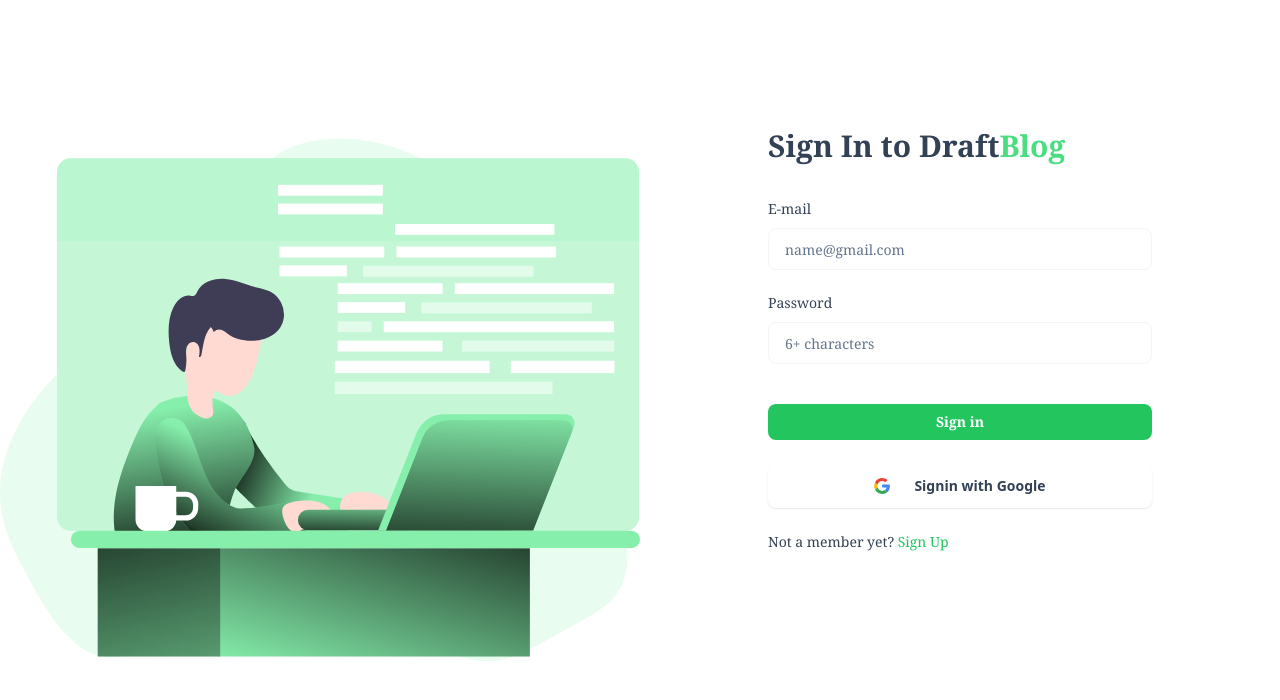
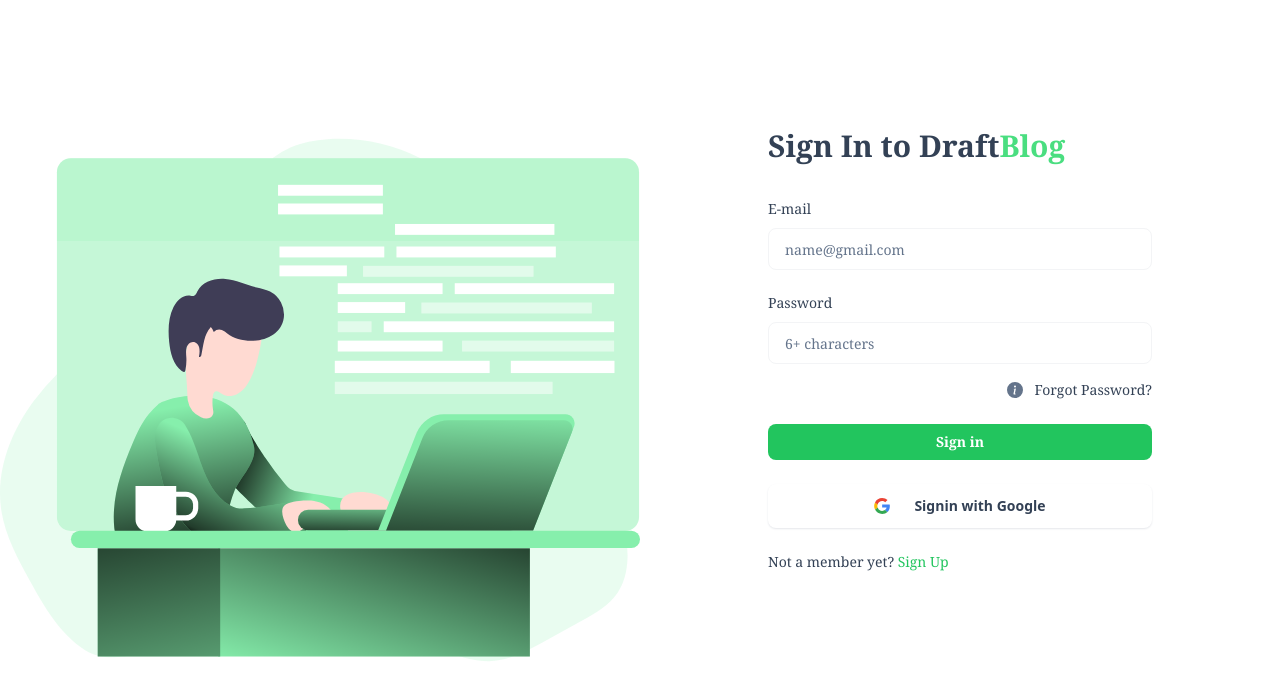
Before and after one commit to noruwa03/DraftBlog, a Nuxt app: page /sign-in in a window 1280 px wide. Shown: the top 700 px of the page. Built offline with nearby package versions, Linux system fonts and the light colour scheme; no server answers; the database is empty.

Commit message:
Added forgot-password and firebase sendPasswordResetEmail

```diff
--- /dev/null
+++ b/pages/forgot-password.vue
@@ -0,0 +1,62 @@
+<script setup lang="ts">
+import { userAuth } from "~/store/auth/authentication";
+definePageMeta({
+  layout: "custom",
+});
+
+const auth = userAuth();
+const email = ref("");
+
+const submit = () => {
+  auth.SEND_PASSWORD_RESET(email.value);
+};
+</script>
+
+<template>
+  <main>
+    <Head>
+      <Title>DraftBlog - Blogging site created by Obaseki Noruwa</Title>
+      <Meta
+        name="description"
+        content="Personal blogging site created by Obaseki Noruwa"
+      />
+    </Head>
+    <div class="fixed top-0 left-0 h-screen w-full bg-[#000000cc] z-20">
+      <div
+        v-if="auth.passwordReset"
+        class="lg:w-2/5 w-4/5 fixed top-[50%] left-[50%] -translate-y-[50%] -translate-x-[50%] p-8 bg-white shadow-sm shadow-green-300 rounded-lg"
+      >
+        <div class="lg:text-xl text-base text-center text-green-400 my-4">
+          Password reset email sent!, check your email.
+        </div>
+
+        <div class="text-center my-6">
+          <NuxtLink
+            to="/"
+            class="px-8 py-3 text-base bg-green-400 rounded-md text-white font-medium"
+            >Go Home</NuxtLink
+          >
+        </div>
+      </div>
+      <div
+        v-else
+        class="lg:w-2/5 w-4/5 fixed top-[50%] left-[50%] -translate-y-[50%] -translate-x-[50%] p-8 bg-white shadow-sm shadow-green-300 rounded-lg"
+      >
+        <form @submit.prevent="submit">
+          <input
+            type="email"
+            class="outline-none border-[1px] border-gray-200 focus:border-green-400 px-4 py-2 rounded-lg w-full mb-5 mt-2 placeholder:text-slate-500 placeholder:font-serif placeholder:font-normal placeholder:text-sm text-sm lg:text-base text-slate-700"
+            placeholder="name@gmail.com"
+            v-model="email"
+            required
+          />
+          <button
+            class="w-full bg-green-500 py-2 outline-none text-white text-sm font-bold mt-0 rounded-lg"
+          >
+            Send
+          </button>
+        </form>
+      </div>
+    </div>
+  </main>
+</template>
--- a/pages/index.vue
+++ b/pages/index.vue
@@ -30,7 +30,7 @@
 <template>
   <main>
     <Head>
-      <Title>DraftBlog</Title>
+      <Title>DraftBlog - Blogging site created by Obaseki Noruwa</Title>
       <Meta
         name="description"
         content="Personal blogging site created by Obaseki Noruwa"
--- a/pages/sign-in.vue
+++ b/pages/sign-in.vue
@@ -57,7 +57,7 @@
               >
               <input
                 type="email"
-                class="outline-none border-[1px] border-gray-100 focus:border-green-400 px-4 py-2 rounded-lg w-full mb-5 mt-2 placeholder:text-slate-500 placeholder:font-serif placeholder:font-normal placeholder:text-sm text-base text-slate-700"
+                class="outline-none border-[1px] border-gray-100 focus:border-green-400 px-4 py-2 rounded-lg w-full mb-5 mt-2 placeholder:text-slate-500 placeholder:font-serif placeholder:font-normal placeholder:text-sm lg:text-base text-sm text-slate-700"
                 placeholder="name@gmail.com"
                 v-model="userObj.email"
                 required
@@ -67,11 +67,30 @@
               >
               <input
                 type="password"
-                class="outline-none border-[1px] border-gray-100 focus:border-green-400 px-4 py-2 rounded-lg w-full mb-4 mt-2 placeholder:text-slate-500 placeholder:font-serif placeholder:font-normal placeholder:text-sm text-base text-slate-700"
+                class="outline-none border-[1px] border-gray-100 focus:border-green-400 px-4 py-2 rounded-lg w-full mb-4 mt-2 placeholder:text-slate-500 placeholder:font-serif placeholder:font-normal placeholder:text-sm lg:text-base text-sm text-slate-700"
                 placeholder="6+ characters"
                 v-model="userObj.password"
                 required
               />
+              <div class="grid place-content-end">
+                <div
+                  class="font-serif text-sm text-slate-700 flex flex-row items-center space-x-3 mt-0"
+                >
+                  <svg
+                    xmlns="http://www.w3.org/2000/svg"
+                    width="16"
+                    height="16"
+                    fill="currentColor"
+                    class="bi bi-info-circle-fill fill-slate-500"
+                    viewBox="0 0 16 16"
+                  >
+                    <path
+                      d="M8 16A8 8 0 1 0 8 0a8 8 0 0 0 0 16zm.93-9.412-1 4.705c-.07.34.029.533.304.533.194 0 .487-.07.686-.246l-.088.416c-.287.346-.92.598-1.465.598-.703 0-1.002-.422-.808-1.319l.738-3.468c.064-.293.006-.399-.287-.47l-.451-.081.082-.381 2.29-.287zM8 5.5a1 1 0 1 1 0-2 1 1 0 0 1 0 2z"
+                    />
+                  </svg>
+                  <NuxtLink to="/forgot-password">Forgot Password?</NuxtLink>
+                </div>
+              </div>
               <button
                 class="w-full bg-green-500 py-2 outline-none text-white font-serif text-sm font-bold my-6 rounded-lg"
               >
--- a/pages/sign-up.vue
+++ b/pages/sign-up.vue
@@ -77,7 +77,7 @@
               >
               <input
                 type="text"
-                class="outline-none border-[1px] border-gray-100 focus:border-green-400 px-4 py-2 rounded-lg w-full mb-5 mt-2 font-serif placeholder:text-slate-500 placeholder:font-serif placeholder:font-normal placeholder:text-sm text-base text-slate-700"
+                class="outline-none border-[1px] border-gray-100 focus:border-green-400 px-4 py-2 rounded-lg w-full mb-5 mt-2 font-serif placeholder:text-slate-500 placeholder:font-serif placeholder:font-normal placeholder:text-sm lg:text-base text-sm text-slate-700"
                 placeholder="John Doe"
                 v-model="signUpDetail.fullname"
                 required
@@ -88,7 +88,7 @@
               >
               <input
                 type="email"
-                class="outline-none border-[1px] border-gray-100 focus:border-green-400 px-4 py-2 rounded-lg w-full mb-5 mt-2 font-serif placeholder:text-slate-500 placeholder:font-serif placeholder:font-normal placeholder:text-sm text-base text-slate-700"
+                class="outline-none border-[1px] border-gray-100 focus:border-green-400 px-4 py-2 rounded-lg w-full mb-5 mt-2 font-serif placeholder:text-slate-500 placeholder:font-serif placeholder:font-normal placeholder:text-sm lg:text-base text-sm text-slate-700"
                 placeholder="name@gmail.com"
                 v-model="signUpDetail.email"
                 required
@@ -98,7 +98,7 @@
               >
               <input
                 type="password"
-                class="outline-none border-[1px] border-gray-100 focus:border-green-400 px-4 py-2 rounded-lg w-full mb-4 mt-2 font-serif placeholder:text-slate-500 placeholder:font-serif placeholder:font-normal placeholder:text-sm text-base text-slate-700"
+                class="outline-none border-[1px] border-gray-100 focus:border-green-400 px-4 py-2 rounded-lg w-full mb-4 mt-2 font-serif placeholder:text-slate-500 placeholder:font-serif placeholder:font-normal placeholder:text-sm lg:text-base text-sm text-slate-700"
                 placeholder="6+ characters"
                 v-model="signUpDetail.password"
                 required
--- a/store/auth/authentication.ts
+++ b/store/auth/authentication.ts
@@ -1,5 +1,10 @@
 import { defineStore } from "pinia";
-import { signOut } from "firebase/auth";
+import {
+  signOut,
+  setPersistence,
+  browserLocalPersistence,
+  sendPasswordResetEmail,
+} from "firebase/auth";
 import { auth, firestore } from "~/lib/firebase";
 
 import {
@@ -15,7 +20,7 @@
       fullname: "",
       username: "",
       uid: "",
-      email: ""
+      email: "",
     },
     user: {},
     signedInUser: [] as {}[] | any[],
@@ -23,10 +28,12 @@
     errorMessage: "An error occured",
     loading: false,
     verifyEmailModal: false,
+    passwordReset: false,
   }),
   actions: {
     async SIGN_UP_USER(payload: any) {
       try {
+        setPersistence(auth, browserLocalPersistence);
         const createUser = await createUserWithEmailAndPassword(
           auth,
           payload.email,
@@ -111,5 +118,13 @@
         this.errorMessage = "Invalid credentials";
       }
     },
+    async SEND_PASSWORD_RESET(payload: string) {
+      try {
+        await sendPasswordResetEmail(auth, payload);
+        this.passwordReset = true;
+      } catch (error: string | any) {
+        console.log(error.message);
+      }
+    },
   },
 });
--- a/styles/global.css
+++ b/styles/global.css
@@ -701,6 +701,10 @@
   margin-bottom: 2rem;
 }
 
+.mt-0 {
+  margin-top: 0px;
+}
+
 .mt-1 {
   margin-top: 0.25rem;
 }
@@ -948,6 +952,12 @@
   --tw-space-x-reverse: 0;
   margin-right: calc(0px * var(--tw-space-x-reverse));
   margin-left: calc(0px * calc(1 - var(--tw-space-x-reverse)));
+}
+
+.space-x-3 > :not([hidden]) ~ :not([hidden]) {
+  --tw-space-x-reverse: 0;
+  margin-right: calc(0.75rem * var(--tw-space-x-reverse));
+  margin-left: calc(0.75rem * calc(1 - var(--tw-space-x-reverse)));
 }
 
 .space-x-4 > :not([hidden]) ~ :not([hidden]) {
@@ -1143,6 +1153,10 @@
 
 .fill-green-400 {
   fill: #4ade80;
+}
+
+.fill-slate-500 {
+  fill: #64748b;
 }
 
 .fill-white {
```
